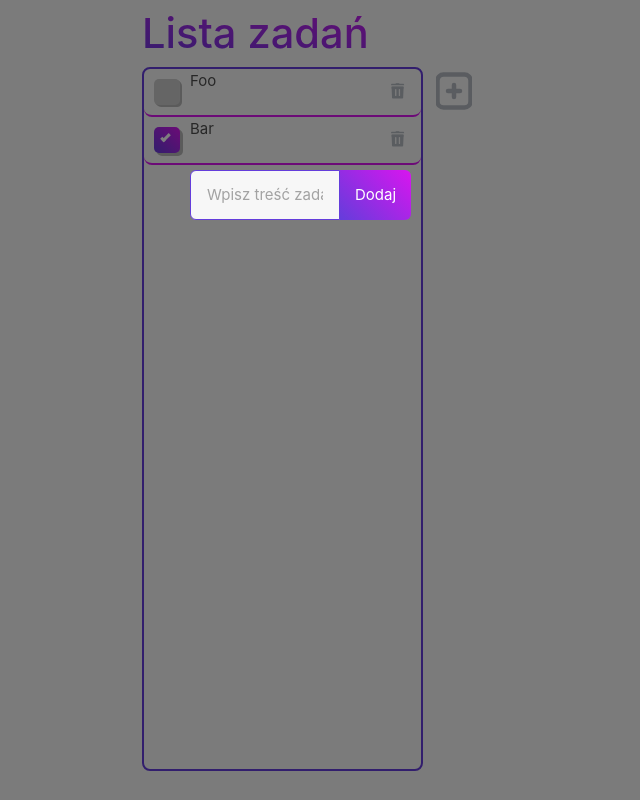
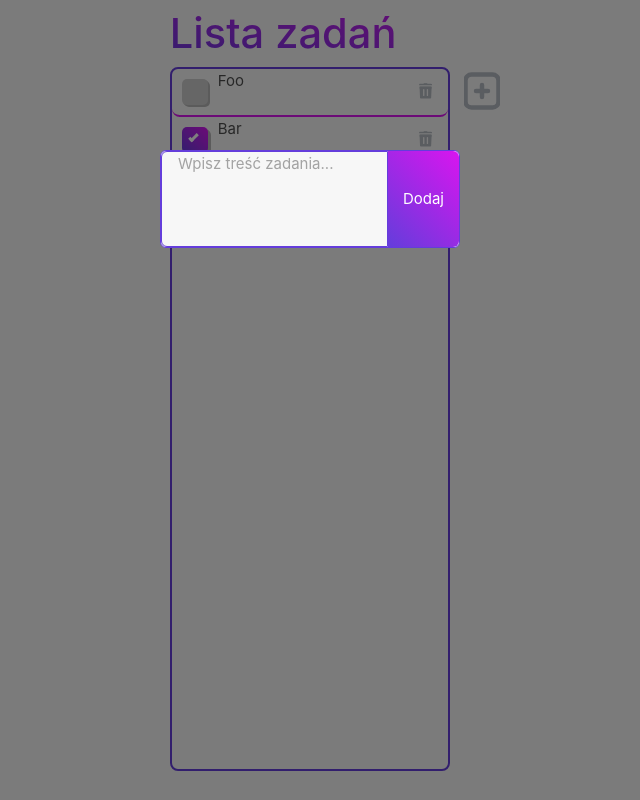
Before and after one commit to Niyande/todolist, a Vue app in the folder vue-project/: page / in a window 1280 px wide. Both pictures are taken after a click on the button 784 px from the left and 90 px from the top of the page. Shown: the whole page, without its empty margins (330-970 px from the left). Built offline with nearby package versions, Linux system fonts and the light colour scheme.

Commit message:
popups visual improvements

```diff
--- a/vue-project/src/assets/main.css
+++ b/vue-project/src/assets/main.css
@@ -7,6 +7,11 @@
   font-weight: normal;
 }
 
+body {
+  display: flex;
+  place-items: center;
+}
+
 @media (hover: hover) {
   a:hover {
     background-color: hsla(160, 100%, 37%, 0.2);
@@ -14,11 +19,6 @@
 }
 
 @media (min-width: 1024px) {
-  body {
-    display: flex;
-    place-items: center;
-  }
-
   #app {
     display: grid;
     grid-template-columns: 1fr;
--- a/vue-project/src/components/ConfirmationPopup.vue
+++ b/vue-project/src/components/ConfirmationPopup.vue
@@ -20,8 +20,10 @@ const input = useTemplateRef('popupArea');
       <div class="modal-container" ref="target">
         <div class="input-group">
           <p> Czy na pewno chcesz usunąć to zadanie?</p>
-          <input class="button--submit" value="Usuń" type="submit" @click="emit('deleteListItem'); emit('modal-close')">
-          <input class="button--submit" value="Anuluj" type="submit" @click="emit('modal-close')">
+          <div class="button-wrapper">
+            <input class="button--submit" value="Usuń" type="submit" @click="emit('deleteListItem'); emit('modal-close')">
+            <input class="button--submit" value="Anuluj" type="submit" @click="emit('modal-close')">
+          </div>
         </div>
       </div>
     </div>
@@ -29,6 +31,11 @@ const input = useTemplateRef('popupArea');
 </template>
 
 <style scoped>
+  @property --rotation {
+    syntax: "<angle>";
+    inherits: false;
+    initial-value: 0deg;
+  }
 
   .modal-mask {
     position: fixed;
@@ -43,10 +50,16 @@ const input = useTemplateRef('popupArea');
     width: 300px;
     margin: 150px auto;
     padding: 20px 30px;
+    color: var(--color-text);
+    background-color: var(--color-background);
+    font-size: 15px;
+    border: 1px solid rgb(100, 61, 219);
+    border-radius: 6px;
   }
 
   .input-group {
     display: flex;
+    flex-direction: column;
     align-items: center;
   }
 
@@ -62,22 +75,38 @@ const input = useTemplateRef('popupArea');
   }
 
   .button--submit {
+    margin: auto;
     min-height: 50px;
     padding: .5em 1em;
     border: none;
-    border-radius: 0 6px 6px 0;
-    background-image: linear-gradient(45deg, rgb(100, 61, 219) 0%, rgb(217, 21, 239) 100%);
+    border-radius: 6px;
+    background-image: linear-gradient(var(--rotation), rgb(100, 61, 219) 0%, rgb(217, 21, 239) 100%);
     color: #fff;
     font-size: 15px;
     cursor: pointer;
-    transition: background-color .3s ease-in-out;
+    --rotation: 45deg;
+    transition: --rotation 1s;
   }
 
   .button--submit:hover {
-    background-image: linear-gradient(45deg, rgb(100, 61, 219) 0%, rgb(217, 21, 239) 100%);
+    --rotation: 225deg;
   }
 
   .input:focus, .input:focus-visible {
     outline: none;
   }
+
+  .button-wrapper
+  {
+    width: 100%;
+    display: flex;
+    flex-direction: row;
+    justify-content: space-evenly;
+  }
+
+  p {
+    width: 100%;
+    text-align: center;
+    margin-bottom: 1em;
+  }
 </style>
--- a/vue-project/src/components/List.vue
+++ b/vue-project/src/components/List.vue
@@ -66,8 +66,8 @@ const removeListItem = () => {
 
 <style scoped>
 main {
-  margin: 0 auto;
   padding: 0 2rem;
+  margin: 0 2rem 0 calc(5rem + 0.5em);
   width: 100rem;
   max-width: 400px;
   height: 100vh;
--- a/vue-project/src/components/NewItemPopup.vue
+++ b/vue-project/src/components/NewItemPopup.vue
@@ -19,7 +19,7 @@ const input = useTemplateRef('popupArea');
     <div class="modal-wrapper">
       <div class="modal-container" ref="target">
         <div class="input-group">
-          <input type="text" class="input" ref="popupArea" placeholder="Wpisz treść zadania..." autocomplete="off">
+          <textarea class="input" ref="popupArea" placeholder="Wpisz treść zadania..." autocomplete="off" style="resize: none"></textarea>
           <input class="button--submit" value="Dodaj" type="submit" @click="emit('addListItem', input.value); emit('modal-close')">
         </div>
       </div>
@@ -28,6 +28,11 @@ const input = useTemplateRef('popupArea');
 </template>
 
 <style scoped>
+  @property --rotation {
+    syntax: "<angle>";
+    inherits: false;
+    initial-value: 0deg;
+  }
 
   .modal-mask {
     position: fixed;
@@ -41,7 +46,11 @@ const input = useTemplateRef('popupArea');
   .modal-container {
     width: 300px;
     margin: 150px auto;
-    padding: 20px 30px;
+    color: var(--color-text);
+    background-color: var(--color-background);
+    font-size: 15px;
+    border: 1px solid rgb(100, 61, 219);
+    border-radius: 6px;
   }
 
   .input-group {
@@ -51,29 +60,33 @@ const input = useTemplateRef('popupArea');
 
   .input {
     min-height: 50px;
-    max-width: 150px;
+    height: 4rlh;
+    width: 100%;
     padding: 0 1rem;
     color: var(--color-text);
     background-color: var(--color-background);
     font-size: 15px;
     border: 1px solid rgb(100, 61, 219);
     border-radius: 6px 0 0 6px;
+    scrollbar-color: rgb(100, 61, 219) transparent;
   }
 
   .button--submit {
     min-height: 50px;
+    height: 4rlh;
     padding: .5em 1em;
     border: none;
     border-radius: 0 6px 6px 0;
-    background-image: linear-gradient(45deg, rgb(100, 61, 219) 0%, rgb(217, 21, 239) 100%);
+    background-image: linear-gradient(var(--rotation), rgb(100, 61, 219), rgb(217, 21, 239));
     color: #fff;
     font-size: 15px;
     cursor: pointer;
-    transition: background-color .3s ease-in-out;
+    transition: --rotation 1s;
+    --rotation: 45deg;
   }
 
   .button--submit:hover {
-    background-image: linear-gradient(45deg, rgb(100, 61, 219) 0%, rgb(217, 21, 239) 100%);
+    --rotation: 225deg;
   }
 
   .input:focus, .input:focus-visible {
```
